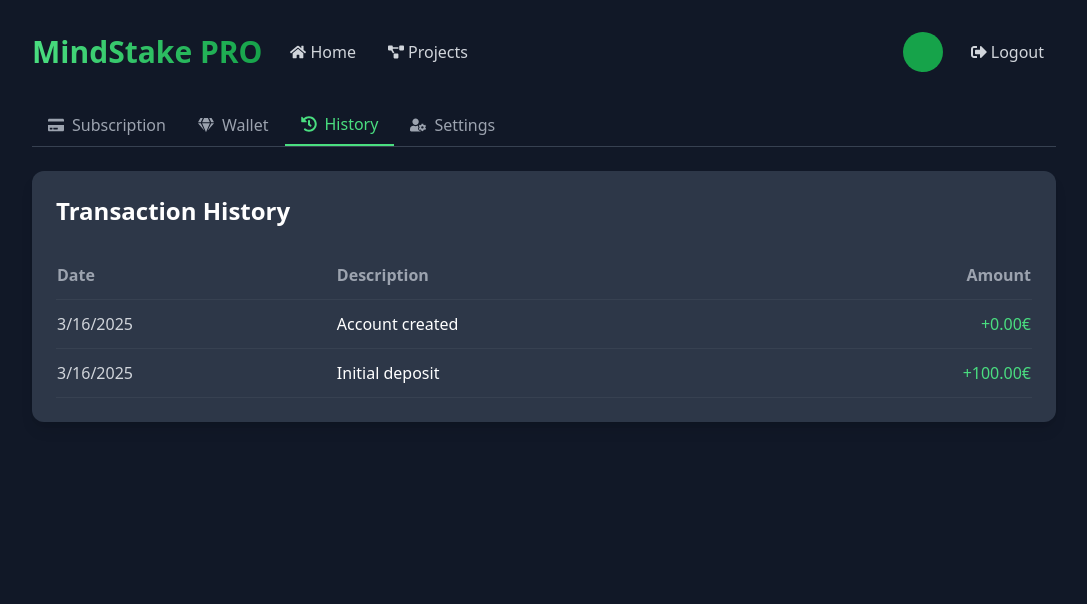
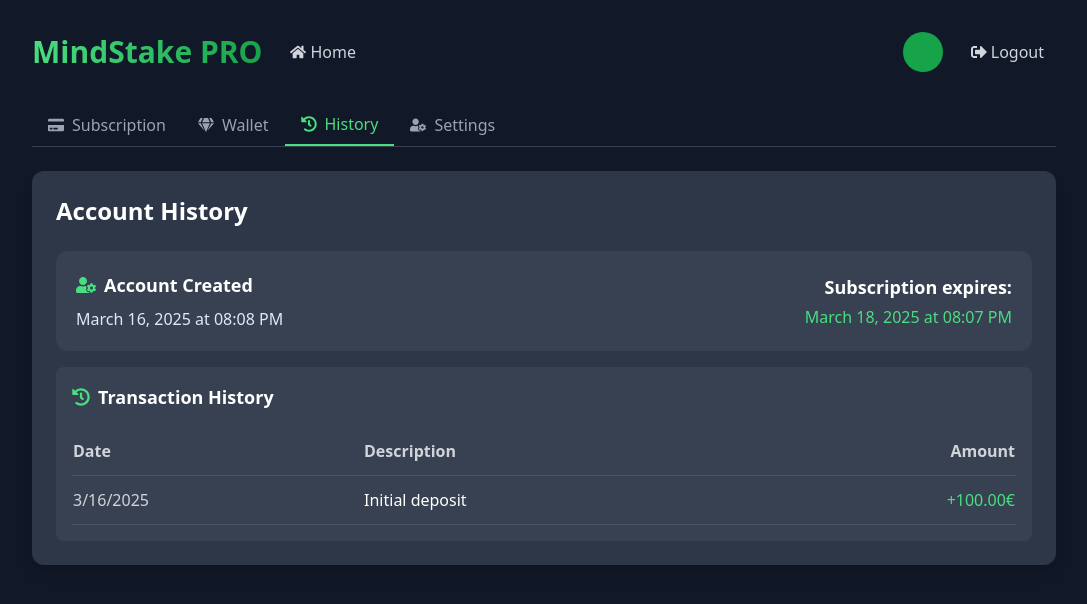
Before and after one commit to Gicone99/bets-app, a React (Create React App) app in the folder frontend/: page /profile in a window 1280 px wide. Both pictures are taken after a click on the button "History". Shown: the top 604 px of the page, without its empty margins (96-1183 px from the left). Built offline with nearby package versions, Linux system fonts and the light colour scheme.

Commit message:
updated profile page

```diff
--- a/frontend/src/pages/Profile.jsx
+++ b/frontend/src/pages/Profile.jsx
@@ -11,11 +11,7 @@ import {
   FaKey,
   FaSignOutAlt,
   FaGlobe,
-  FaSignInAlt,
-  FaUserPlus,
   FaHome,
-  FaProjectDiagram,
-  FaCamera,
 } from "react-icons/fa";
 import { useNavigate } from "react-router-dom";
 import axios from "axios";
@@ -24,16 +20,11 @@ const Profile = () => {
   const { setBalance } = useContext(BalanceContext);
   const { user, setUser } = useContext(UserContext);
   const navigate = useNavigate();
-  const fileInputRef = useRef(null);
 
   // Navigation handlers
   const navigationHandlers = {
-    login: () => navigate("/login"),
     home: () => navigate("/"),
-    register: () => navigate("/register"),
     logout: () => handleLogout(),
-    history: () => navigate("/history"),
-    projects: () => navigate("/projects"),
   };
 
   // State for transactions
@@ -59,6 +50,7 @@ const Profile = () => {
     newPassword: "",
     confirmPassword: "",
     email: user?.email || "",
+    language: "english",
   });
 
   // Transaction history state
@@ -87,7 +79,6 @@ const Profile = () => {
   // Load transactions on component mount
   useEffect(() => {
     if (user) {
-      // Mock transaction data - replace with actual API call
       const mockTransactions = [
         {
           id: 1,
@@ -106,30 +97,6 @@ const Profile = () => {
     }
   }, [user]);
 
-  // Handle profile picture upload
-  const handleProfilePictureChange = async (e) => {
-    const file = e.target.files[0];
-    if (!file) return;
-
-    try {
-      // In a real app, you would upload the file to your server here
-      // For demo purposes, we'll just create a local URL
-      const imageUrl = URL.createObjectURL(file);
-
-      // Update user context with new image
-      setUser({ ...user, profilePicture: imageUrl });
-
-      // Here you would typically make an API call to save the image URL to the user's profile
-      // await axios.post('/api/update-profile-picture', { imageUrl });
-
-      setSuccess("Profile picture updated successfully!");
-      setTimeout(() => setSuccess(""), 3000);
-    } catch (err) {
-      setError("Failed to update profile picture");
-      console.error(err);
-    }
-  };
-
   // Handle logout
   const handleLogout = () => {
     if (localStorage.getItem("token")) {
@@ -145,7 +112,7 @@ const Profile = () => {
         )
         .then(() => {
           localStorage.removeItem("token");
-          navigate("/login");
+          navigate("/");
         })
         .catch((err) => {
           console.error("Logout error:", err);
@@ -196,7 +163,6 @@ const Profile = () => {
 
       setBalance(response.data.newBalance);
 
-      // Add transaction to history
       const newTransaction = {
         id: transactions.length + 1,
         date: new Date().toLocaleDateString(),
@@ -260,20 +226,18 @@ const Profile = () => {
   // Settings functions
   const handleSettingsChange = (e) => {
     const { name, value } = e.target;
-    setSettings({
-      ...settings,
+    setSettings((prev) => ({
+      ...prev,
       [name]: value,
-    });
+    }));
   };
 
   const handleSaveSettings = async () => {
     try {
-      // Here you would call your backend API to save settings
-      // This is just a mock implementation
       const updatedUser = {
         ...user,
         email: settings.email,
-        language: user.language, // This would be updated from the language selector
+        language: settings.language,
       };
 
       setUser(updatedUser);
@@ -286,7 +250,8 @@ const Profile = () => {
   };
 
   const changeLanguage = (lang) => {
-    setUser({ ...user, language: lang });
+    setSettings((prev) => ({ ...prev, language: lang }));
+    setUser((prev) => ({ ...prev, language: lang }));
     setSuccess(`Language changed to ${lang}`);
     setTimeout(() => setSuccess(""), 3000);
   };
@@ -556,29 +521,91 @@ const Profile = () => {
 
   // History Component
   const HistorySection = () => {
+    // Formatare data pentru expirare abonament
+    const formatSubscriptionDate = (dateString) => {
+      const options = {
+        year: "numeric",
+        month: "long",
+        day: "numeric",
+        hour: "2-digit",
+        minute: "2-digit",
+      };
+      return new Date(dateString).toLocaleDateString("en-US", options);
+    };
+
     return (
       <div className="bg-gray-800 p-6 rounded-xl shadow-lg">
-        <h3 className="text-2xl font-bold text-white mb-6">
+        <h3 className="text-2xl font-bold text-white mb-6">Account History</h3>
+
+        <div className="space-y-4">
+          {/* Card special pentru crearea contului */}
+          <div className="bg-gradient-to-r bg-gray-700 p-5 rounded-xl">
+            <div className="flex items-center justify-between">
+              <div>
+                <div className="flex items-center mb-2">
+                  <FaUserCog className=" text-green-400 mr-2 text-xl" />
+                  <h4 className="text-lg font-bold text-white">
+                    Account Created
+                  </h4>
+                </div>
+                <p className="text-blue-100">
+                  {new Date(user?.createdAt || Date.now()).toLocaleDateString(
+                    "en-US",
+                    {
+                      year: "numeric",
+                      month: "long",
+                      day: "numeric",
+                      hour: "2-digit",
+                      minute: "2-digit",
+                    }
+                  )}
+                </p>
+              </div>
+              <div className="text-right">
+                <p className="text-lg font-bold text-white mb-1">
+                  Subscription expires:
+                </p>
+                <p className=" text-green-400 font-medium">
+                  {subscription.end_date
+                    ? formatSubscriptionDate(subscription.end_date)
+                    : "N/A"}
+                </p>
+              </div>
+            </div>
+          </div>
+
+          {/* Istoric tranzacții */}
+          <div className="bg-gray-700 p-4 rounded-lg">
+            <h4 className="text-lg font-bold text-white mb-4 flex items-center">
+              <FaHistory className="mr-2 text-green-400" />
               Transaction History
-        </h3>
+            </h4>
 
             <div className="overflow-x-auto">
               <table className="w-full">
                 <thead>
-              <tr className="border-b border-gray-700">
-                <th className="text-left py-3 text-gray-400">Date</th>
-                <th className="text-left py-3 text-gray-400">Description</th>
-                <th className="text-right py-3 text-gray-400">Amount</th>
+                  <tr className="border-b border-gray-600">
+                    <th className="text-left py-3 text-gray-300">Date</th>
+                    <th className="text-left py-3 text-gray-300">
+                      Description
+                    </th>
+                    <th className="text-right py-3 text-gray-300">Amount</th>
                   </tr>
                 </thead>
                 <tbody>
-              {transactions.map((transaction) => (
+                  {transactions
+                    .filter((t) => t.id !== 1)
+                    .map((transaction) => (
                       <tr
                         key={transaction.id}
-                  className="border-b border-gray-700 hover:bg-gray-700"
+                        className="border-b border-gray-600 hover:bg-gray-600"
                       >
-                  <td className="py-3 text-gray-300">{transaction.date}</td>
-                  <td className="py-3 text-white">{transaction.description}</td>
+                        <td className="py-3 text-gray-300">
+                          {transaction.date}
+                        </td>
+                        <td className="py-3 text-white">
+                          {transaction.description}
+                        </td>
                         <td
                           className={`py-3 text-right font-medium ${
                             transaction.amount.startsWith("+")
@@ -594,64 +621,54 @@ const Profile = () => {
               </table>
             </div>
           </div>
+        </div>
+      </div>
     );
   };
 
   // Settings Component
   const SettingsSection = () => {
-    const [emailEditable, setEmailEditable] = useState(false);
+    // Folosim useRef pentru a stoca valorile temporare
+    const emailRef = useRef(user?.email || "");
+    const currentPasswordRef = useRef("");
+    const newPasswordRef = useRef("");
+    const confirmPasswordRef = useRef("");
+
+    // Actualizăm ref-urile când user-ul se schimbă
+    useEffect(() => {
+      emailRef.current = user?.email || "";
+    }, [user]);
+
+    const handleSaveSettings = async () => {
+      try {
+        const updatedSettings = {
+          email: emailRef.current,
+          currentPassword: currentPasswordRef.current,
+          newPassword: newPasswordRef.current,
+          confirmPassword: confirmPasswordRef.current,
+          language: settings.language,
+        };
+
+        const updatedUser = {
+          ...user,
+          email: updatedSettings.email,
+          language: updatedSettings.language,
+        };
+
+        setUser(updatedUser);
+        setSuccess("Settings saved successfully!");
+        setTimeout(() => setSuccess(""), 3000);
+      } catch (err) {
+        setError("Failed to save settings");
+        console.error(err);
+      }
+    };
 
     return (
       <div className="bg-gray-800 p-6 rounded-xl shadow-lg">
         <h3 className="text-2xl font-bold text-white mb-6">Account Settings</h3>
 
         <div className="space-y-6">
-          {/* Profile Picture */}
-          <div className="bg-black bg-opacity-30 p-4 rounded-lg">
-            <h4 className="text-xl font-bold text-white mb-4 flex items-center">
-              <FaUserCog className="mr-2 text-green-400" />
-              Profile Picture
-            </h4>
-            <div className="flex items-center space-x-4">
-              <div className="relative">
-                <div className="w-20 h-20 rounded-full bg-gray-700 overflow-hidden flex items-center justify-center">
-                  {user?.profilePicture ? (
-                    <img
-                      src={user.profilePicture}
-                      alt="Profile"
-                      className="w-full h-full object-cover"
-                    />
-                  ) : (
-                    <span className="text-2xl font-bold text-green-400">
-                      {user?.username?.charAt(0).toUpperCase()}
-                    </span>
-                  )}
-                </div>
-                <button
-                  onClick={() => fileInputRef.current.click()}
-                  className="absolute bottom-0 right-0 bg-green-600 rounded-full p-2 hover:bg-green-700 transition"
-                >
-                  <FaCamera className="text-white" />
-                </button>
-                <input
-                  type="file"
-                  ref={fileInputRef}
-                  onChange={handleProfilePictureChange}
-                  accept="image/*"
-                  className="hidden"
-                />
-              </div>
-              <div>
-                <p className="text-gray-300">
-                  Click the camera icon to upload a new profile picture
-                </p>
-                <p className="text-gray-400 text-sm">
-                  Recommended size: 200x200 pixels
-                </p>
-              </div>
-            </div>
-          </div>
-
           {/* Account Information */}
           <div className="bg-black bg-opacity-30 p-4 rounded-lg">
             <h4 className="text-xl font-bold text-white mb-4 flex items-center">
@@ -668,29 +685,15 @@ const Profile = () => {
               </div>
 
               <div>
-                <div className="flex justify-between items-center mb-1">
-                  <label className="block text-gray-400">Email Address</label>
-                  <button
-                    onClick={() => setEmailEditable(!emailEditable)}
-                    className="text-sm text-green-400 hover:text-green-300"
-                  >
-                    {emailEditable ? "Cancel" : "Change Email"}
-                  </button>
-                </div>
-                {emailEditable ? (
+                <label className="block text-gray-400 mb-1">
+                  Email Address
+                </label>
                 <input
                   type="email"
-                    name="email"
-                    value={settings.email}
-                    onChange={handleSettingsChange}
+                  defaultValue={emailRef.current}
+                  onChange={(e) => (emailRef.current = e.target.value)}
                   className="w-full bg-gray-700 text-white p-3 rounded-lg focus:outline-none focus:ring-2 focus:ring-green-400"
-                    onBlur={() => setEmailEditable(false)}
                 />
-                ) : (
-                  <div className="bg-gray-700 text-white p-3 rounded-lg">
-                    {user?.email}
-                  </div>
-                )}
               </div>
             </div>
           </div>
@@ -709,9 +712,10 @@ const Profile = () => {
                 </label>
                 <input
                   type="password"
-                  name="currentPassword"
-                  value={settings.currentPassword}
-                  onChange={handleSettingsChange}
+                  defaultValue={currentPasswordRef.current}
+                  onChange={(e) =>
+                    (currentPasswordRef.current = e.target.value)
+                  }
                   className="w-full bg-gray-700 text-white p-3 rounded-lg focus:outline-none focus:ring-2 focus:ring-green-400"
                 />
               </div>
@@ -720,9 +724,8 @@ const Profile = () => {
                 <label className="block text-gray-400 mb-1">New Password</label>
                 <input
                   type="password"
-                  name="newPassword"
-                  value={settings.newPassword}
-                  onChange={handleSettingsChange}
+                  defaultValue={newPasswordRef.current}
+                  onChange={(e) => (newPasswordRef.current = e.target.value)}
                   className="w-full bg-gray-700 text-white p-3 rounded-lg focus:outline-none focus:ring-2 focus:ring-green-400"
                 />
               </div>
@@ -733,9 +736,10 @@ const Profile = () => {
                 </label>
                 <input
                   type="password"
-                  name="confirmPassword"
-                  value={settings.confirmPassword}
-                  onChange={handleSettingsChange}
+                  defaultValue={confirmPasswordRef.current}
+                  onChange={(e) =>
+                    (confirmPasswordRef.current = e.target.value)
+                  }
                   className="w-full bg-gray-700 text-white p-3 rounded-lg focus:outline-none focus:ring-2 focus:ring-green-400"
                 />
               </div>
@@ -753,14 +757,13 @@ const Profile = () => {
               <button
                 onClick={() => changeLanguage("english")}
                 className={`px-4 py-2 rounded-lg flex items-center ${
-                  user?.language === "english"
+                  (user?.language || "english") === "english"
                     ? "bg-green-600 text-white"
                     : "bg-gray-700 text-gray-300"
                 }`}
               >
                 <span className="mr-2">🇬🇧</span> English
               </button>
-
               <button
                 onClick={() => changeLanguage("german")}
                 className={`px-4 py-2 rounded-lg flex items-center ${
@@ -771,7 +774,6 @@ const Profile = () => {
               >
                 <span className="mr-2">🇩🇪</span> German
               </button>
-
               <button
                 onClick={() => changeLanguage("romanian")}
                 className={`px-4 py-2 rounded-lg flex items-center ${
@@ -815,47 +817,15 @@ const Profile = () => {
                 <FaHome className="mr-1" />
                 Home
               </button>
-              <button
-                onClick={navigationHandlers.projects}
-                className="text-gray-300 hover:text-green-400 transition px-3 py-1 rounded-lg flex items-center"
-              >
-                <FaProjectDiagram className="mr-1" />
-                Projects
-              </button>
             </div>
           </div>
           <div className="flex items-center space-x-4">
-            {!user ? (
-              <>
-                <button
-                  onClick={navigationHandlers.login}
-                  className="text-gray-300 hover:text-green-400 transition px-3 py-1 rounded-lg flex items-center"
-                >
-                  <FaSignInAlt className="mr-1" />
-                  Login
-                </button>
-                <button
-                  onClick={navigationHandlers.register}
-                  className="text-gray-300 hover:text-green-400 transition px-3 py-1 rounded-lg flex items-center"
-                >
-                  <FaUserPlus className="mr-1" />
-                  Register
-                </button>
-              </>
-            ) : (
+            {user && (
               <>
                 <span className="font-medium">{user?.username}</span>
                 <div className="relative">
-                  <div className="w-10 h-10 rounded-full bg-green-600 flex items-center justify-center font-bold overflow-hidden">
-                    {user?.profilePicture ? (
-                      <img
-                        src={user.profilePicture}
-                        alt="Profile"
-                        className="w-full h-full object-cover"
-                      />
-                    ) : (
+                  <div className="w-10 h-10 rounded-full bg-green-600 flex items-center justify-center font-bold">
                     <span>{user?.username?.charAt(0).toUpperCase()}</span>
-                    )}
                   </div>
                 </div>
                 <button
```
Lines whose indentation alone changed are shown as unchanged.
